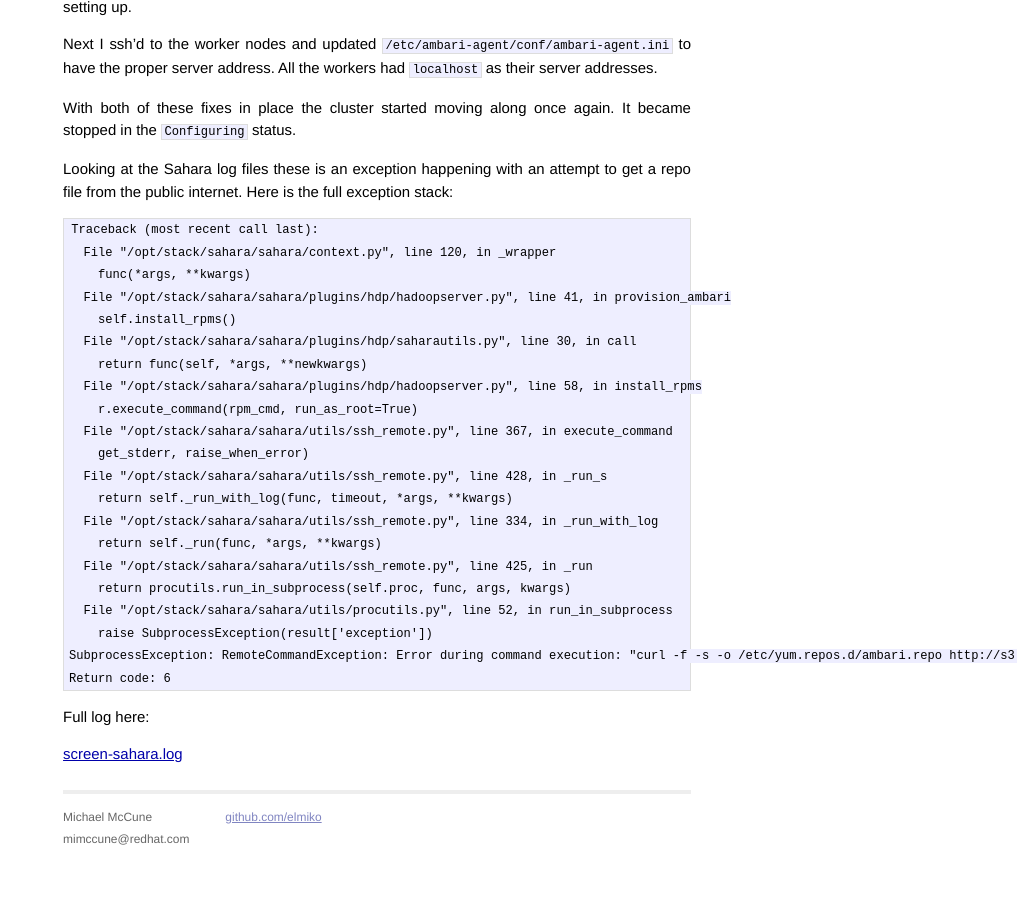
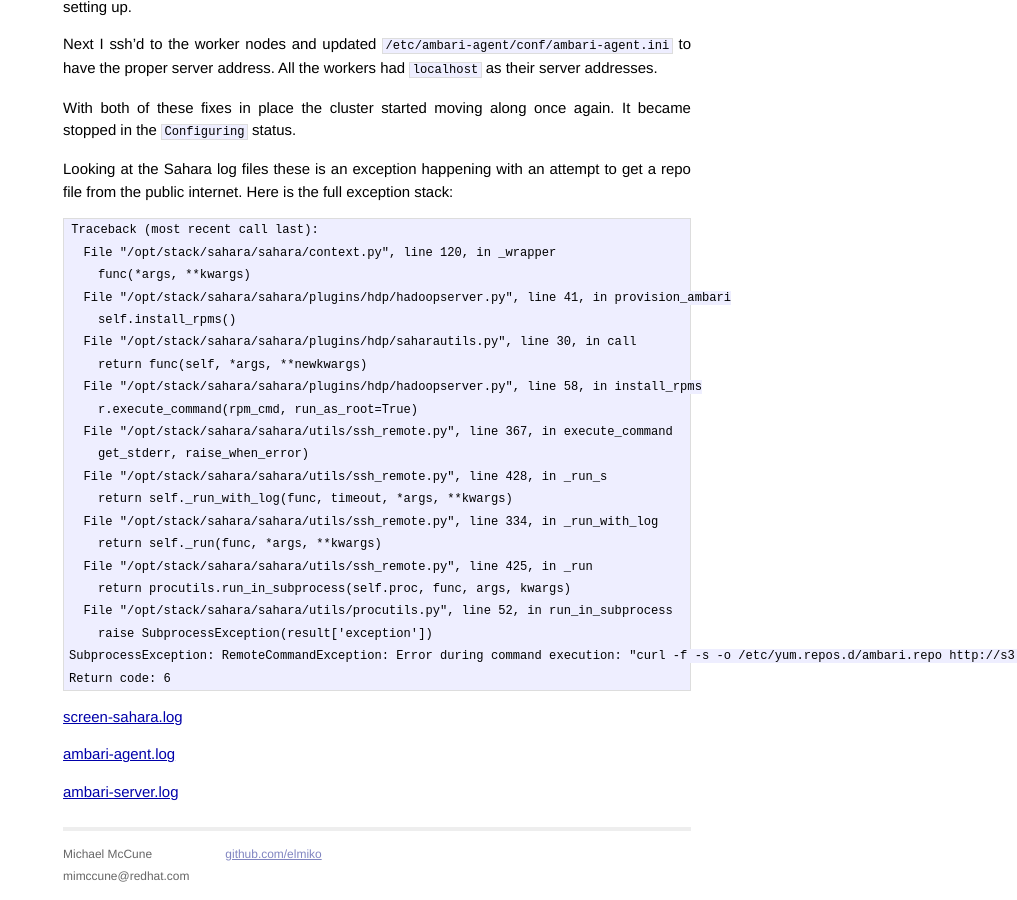
Before and after one commit to elmiko/elmiko.github.io, a Jekyll site: the page built from _posts/2014-04-24-centos-hdp2-cluster-creation-debug-notes.markdown, in a window 1280 px wide and 900 px high, scrolled down 3948 px. Shown: the whole window, without its empty margins (263-1280 px from the left). Built offline with Jekyll 4.4.1, drawn with Linux system fonts in a browser that asks for light colours; Markdown is read by kramdown in place of the engine named in the settings; before the commit the page ends 4810 px from its top, so only the background shows below that.

Commit message:
updating links in 2014-04-24 post

```diff
--- a/_posts/2014-04-24-centos-hdp2-cluster-creation-debug-notes.markdown
+++ b/_posts/2014-04-24-centos-hdp2-cluster-creation-debug-notes.markdown
@@ -235,6 +235,8 @@ exception stack:
     SubprocessException: RemoteCommandException: Error during command execution: "curl -f -s -o /etc/yum.repos.d/ambari.repo http://s3.amazonaws.com/$
     Return code: 6
 
-Full log here:
+[screen-sahara.log](https://gist.github.com/elmiko/2bff463963252038d401)
 
-[screen-sahara.log](https://gist.github.com/elmiko/2bff463963252038d401)
+[ambari-agent.log](https://gist.github.com/elmiko/a203792cdcc337bb2695)
+
+[ambari-server.log](https://gist.github.com/elmiko/b34a526b76bd764f5b3d)
```
